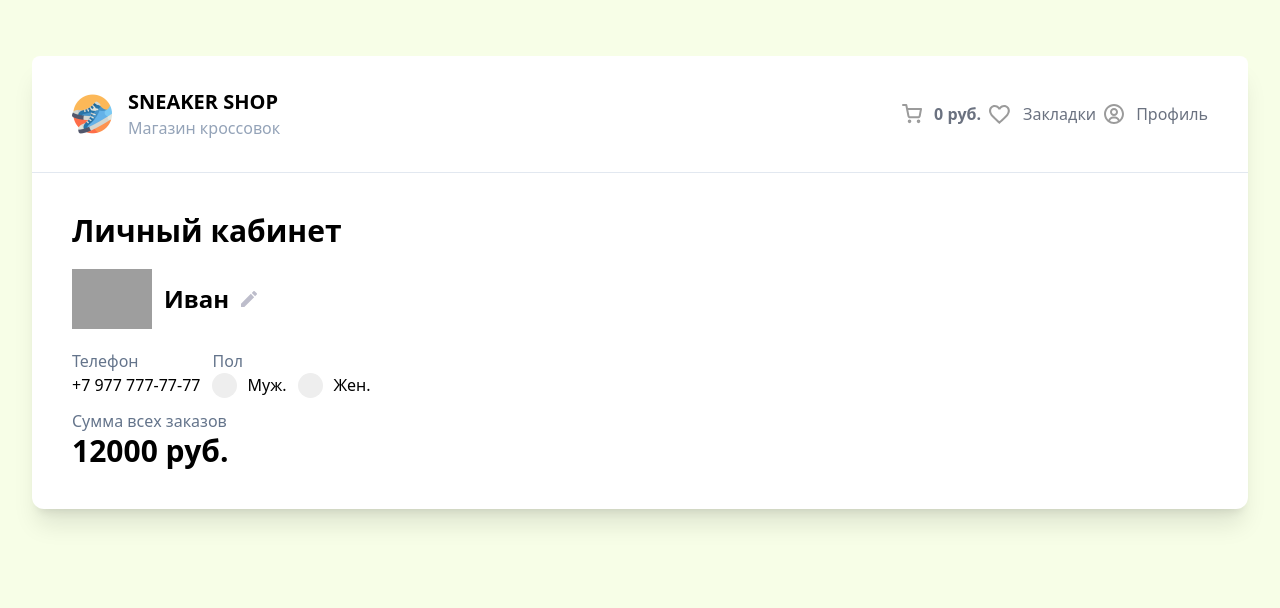
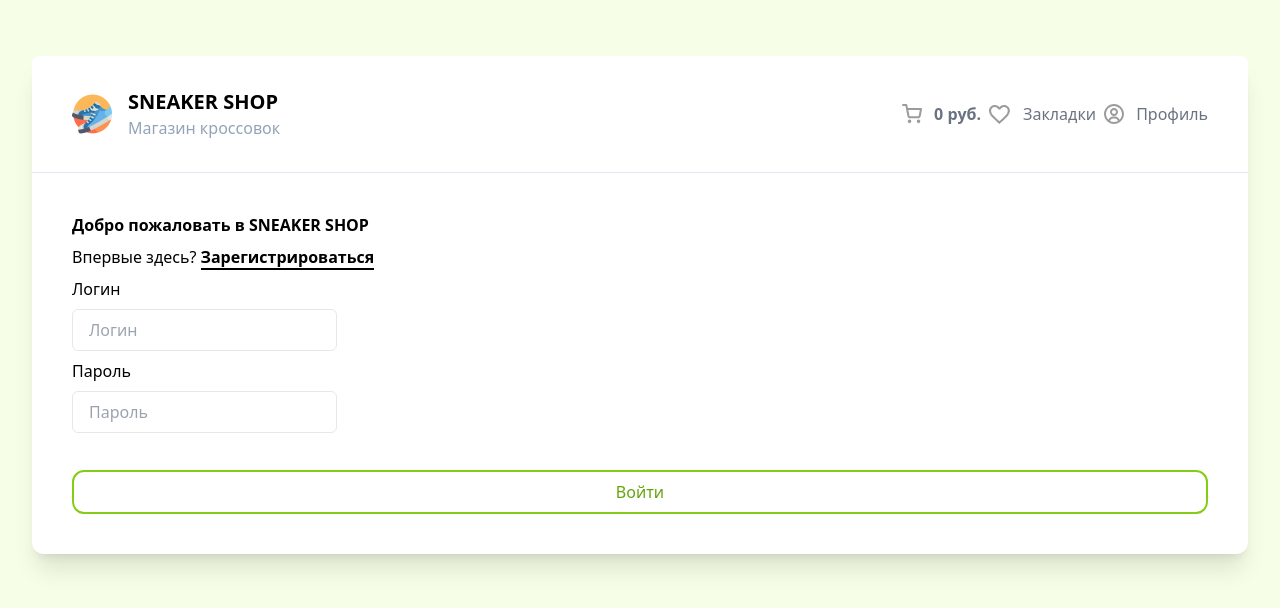
Before and after one commit to AAR89/sneaker-store, a Vue app: page /sneaker-store/profile in a window 1280 px wide. Shown: the top 608 px of the page. Built offline with nearby package versions, Linux system fonts and the light colour scheme; grey boxes are pictures that could not be loaded.

Commit message:
Add profile page component 1.2

```diff
--- a/src/pages/ProfilePage.vue
+++ b/src/pages/ProfilePage.vue
@@ -6,9 +6,79 @@ const userName = ref('Иван');
 const handleClick = () => {
   userName.value = prompt('Введите новое имя:', userName.value);
 };
+
+const isLogin = ref(false);
+
+const name = ref('');
+const email = ref('');
+const phone = ref('');
+const password = ref('');
+
+const login = () => {
+  if (name.value === 'admin' && password.value === 'admin') {
+    isLogin.value = true;
+    name.value = '';
+    password.value = '';
+  } else {
+    alert('Неправильный login или пароль');
+  }
+};
+
+const logout = () => {
+  isLogin.value = false;
+};
 </script>
 
 <template>
+  <div>
+    <div v-if="!isLogin">
+      <form class="login flex flex-col items-start gap-2" @submit.prevent="login">
+        <b>Добро пожаловать в <span class="uppercase">Sneaker shop</span></b>
+        <p>
+          Впервые здесь?
+          <b class="cursor-pointer border-b-2 border-black hover:border-0 hover:text-lime-500"
+            >Зарегистрироваться</b
+          >
+        </p>
+        <!-- <label>Email</label>
+        <input required v-model="email" type="email || text" placeholder="Name" /> -->
+        <!-- <label>Телефон</label>
+        <input
+          type="tel"
+          v-model="phone"
+          id="phone"
+          name="phone"
+          pattern="[0-9]{3}-[0-9]{3}-[0-9]{4}"
+          required
+          placeholder="+7 (___) ___-____"
+        /> -->
+        <label>Логин</label>
+        <input
+          class="border rounded-md py-2 px-4 outline-none focus:border-gray-400 transition"
+          required
+          v-model="name"
+          type="text"
+          placeholder="Логин"
+        />
+        <label>Пароль</label>
+        <input
+          class="border rounded-md py-2 px-4 outline-none focus:border-gray-400 transition"
+          required
+          v-model="password"
+          type="password"
+          placeholder="Пароль"
+        />
+        <hr />
+        <button
+          class="button w-32 mt-5 border-solid border-2 border-lime-500 rounded-md p-2 text-lime-600 outline-none g-lime-500 w-full rounded-xl transition disabled:bg-slate-400 hover:bg-lime-600 hover:text-white active:bg-lime-700"
+          type="submit"
+        >
+          Войти
+        </button>
+      </form>
+    </div>
+
+    <div v-else>
       <div>
         <h2 class="text-3xl font-bold">Личный кабинет</h2>
 
@@ -35,7 +105,7 @@ const handleClick = () => {
         <div class="flex gap-3 mt-5">
           <div class="flex flex-col">
             <p class="text-slate-500">Телефон</p>
-        <p>+7 977 777-77-77</p>
+            <p class="mt-1">+7 977 777-77-77</p>
           </div>
           <form class="flex flex-col">
             <p class="text-slate-500">Пол</p>
@@ -55,6 +125,14 @@ const handleClick = () => {
         </div>
         <h2 class="text-slate-500">Сумма всех заказов</h2>
         <p class="text-3xl font-bold">12000 руб.</p>
+        <button
+          class="button w-32 mt-5 border-solid border-2 border-red-500 rounded-md p-2 text-red-600 outline-none g-red-500 w-full rounded-xl transition disabled:bg-slate-400 hover:bg-red-600 hover:text-white active:bg-red-700"
+          @click="logout"
+        >
+          Выйти
+        </button>
+      </div>
+    </div>
   </div>
 </template>
 
@@ -62,8 +140,9 @@ const handleClick = () => {
 .container {
   display: block;
   position: relative;
-  padding-left: 35px;
-  margin-bottom: 12px;
+  padding-left: 2.25rem;
+  margin-bottom: 0.75rem;
+  margin-top: 0.25rem;
   cursor: pointer;
   -webkit-user-select: none;
   -moz-user-select: none;
```
Lines whose indentation alone changed are shown as unchanged.
